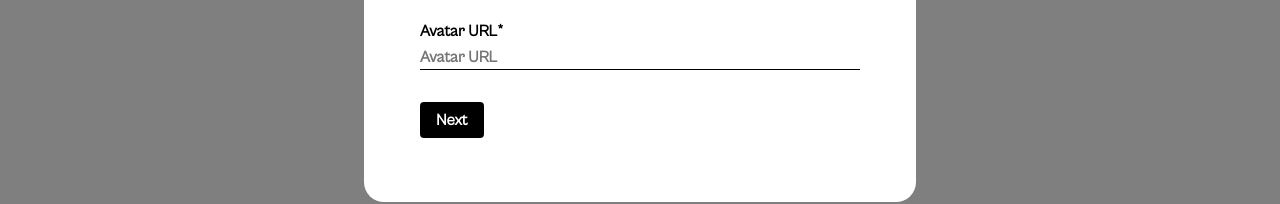
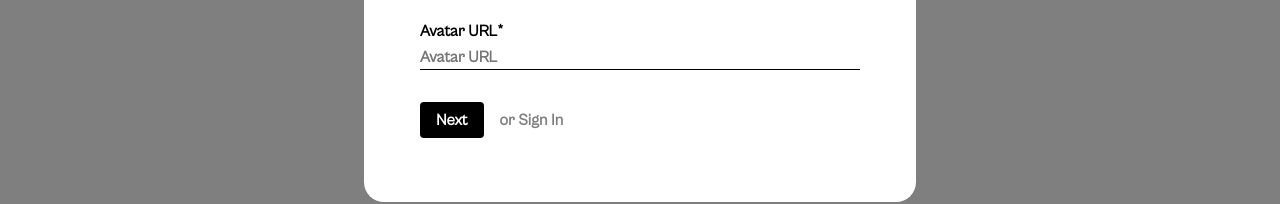
Before and after one commit to eaakre/se_project_react, a React (Create React App) app: page / in a window 1280 px wide. Both pictures are taken after a click on the button "Sign Up". Shown: the part 448-652 px from the top of the page. Built offline with nearby package versions, Linux system fonts and the light colour scheme; no server answers; data requests are answered from the project's data file.

Commit message:
Add modal links and userContext

```diff
--- a/src/components/App/App.js
+++ b/src/components/App/App.js
@@ -3,7 +3,7 @@ import Header from "../Header/Header";
 import Main from "../Main/Main";
 import Footer from "../Footer/Footer";
 import { useEffect, useState } from "react";
-import { useHistory } from "react-router-dom/cjs/react-router-dom.min";
+import { useHistory } from "react-router-dom/cjs/react-router-dom";
 import ItemModal from "../ItemModal/ItemModal";
 import Profile from "../Profile/Profile";
 import {
@@ -30,7 +30,7 @@ import EditProfileModal from "../EditProfileModal/EditProfileModal";
 function App() {
   const [activeModal, setActiveModal] = useState("");
   const [loggedIn, setLoggedIn] = useState(false);
-  const [userData, setUserData] = useState(null);
+  const [userData, setUserData] = useState({});
   const [selectedCard, setSelectedCard] = useState({});
   const [temp, setTemp] = useState(0);
   const [city, setCity] = useState("");
@@ -92,8 +92,7 @@ function App() {
   const handleSignOut = () => {
     localStorage.removeItem("jwt");
     setLoggedIn(false);
-    setUserData(null);
-    history.push("/");
+    setUserData({});
   };
 
   const checkToken = () => {
@@ -112,7 +111,6 @@ function App() {
           avatar: userData.data.avatar,
           _id: userData.data._id,
         });
-        history.push("/profile");
       }
     });
   };
@@ -143,8 +141,6 @@ function App() {
 
   const handleCardLike = (id, isLiked) => {
     const token = localStorage.getItem("jwt");
-    console.log(id);
-    console.log(isLiked);
     // Check if this card is now liked
     !isLiked
       ? // if so, send a request to add the user's id to the card's likes array
@@ -153,7 +149,7 @@ function App() {
           .addCardLike(id, token)
           .then((updatedCard) => {
             setClothingItems((cards) =>
-              cards.map((c) => (c._id === id ? updatedCard : c))
+              cards.map((c) => (c._id === id ? updatedCard.data : c))
             );
           })
           .catch((err) => console.log(err))
@@ -163,7 +159,7 @@ function App() {
           .removeCardLike(id, token)
           .then((updatedCard) => {
             setClothingItems((cards) =>
-              cards.map((c) => (c._id === id ? updatedCard : c))
+              cards.map((c) => (c._id === id ? updatedCard.data : c))
             );
           })
           .catch((err) => console.log(err));
@@ -259,16 +255,21 @@ function App() {
               selectedCard={selectedCard}
               onClose={handleCloseModal}
               onDeleteItem={onDeleteItem}
+              onSignupModal={handleSignupModal}
             />
           )}
           {activeModal === "signup" && (
             <RegisterModal
               onClose={handleCloseModal}
               handleRegister={handleRegister}
+              onSigninModal={handleSigninModal}
             />
           )}
           {activeModal === "signin" && (
-            <LoginModal onClose={handleCloseModal} />
+            <LoginModal
+              onClose={handleCloseModal}
+              onSignupModal={handleSignupModal}
+            />
           )}
           {activeModal === "profile" && (
             <EditProfileModal
--- a/src/components/Header/Header.js
+++ b/src/components/Header/Header.js
@@ -13,11 +13,11 @@ const currentDate = new Date().toLocaleString("default", {
 
 const Header = ({ location, onCreateModal, onSignupModal, onSigninModal }) => {
   const currentUser = React.useContext(CurrentUserContext);
-  // const userAvatar = `${
-  //   !currentUser
-  //     ? "https://pngimg.com/uploads/letter_e/letter_e_PNG2.png"
-  //     : currentUser.userData.avatar
-  // }`;
+  const userAvatar = `${
+    !currentUser.userData.avatar
+      ? "https://pngimg.com/uploads/letter_e/letter_e_PNG2.png"
+      : currentUser.userData.avatar
+  }`;
 
   return (
     <header className="header">
@@ -47,12 +47,12 @@ const Header = ({ location, onCreateModal, onSignupModal, onSigninModal }) => {
             </NavLink>
             <NavLink to="/profile">
               <div>
-                <img src={avatarLogo} alt="avatar-logo" />
-                {/* <img
+                {/* <img src={avatarLogo} alt="avatar-logo" /> */}
+                <img
                   src={userAvatar}
                   alt="avatar-logo"
                   className="header__avatar"
-                /> */}
+                />
               </div>
             </NavLink>{" "}
           </>
--- a/src/components/ItemCard/ItemCard.css
+++ b/src/components/ItemCard/ItemCard.css
@@ -30,7 +30,7 @@
   margin-right: 10px;
 }
 
-.card__like {
+.card__like-button {
   line-height: 20px;
   display: flex;
   align-items: center;
@@ -38,6 +38,10 @@
   background-color: transparent;
 }
 
-.card__liked {
+.card__like-button_liked {
   fill: rgb(0, 0, 0);
 }
+
+.card__like-button_disliked {
+  fill: transparent;
+}
--- a/src/components/ItemCard/ItemCard.js
+++ b/src/components/ItemCard/ItemCard.js
@@ -5,10 +5,9 @@ import { CurrentUserContext } from "../CurrentUserContext/CurrentUserContext";
 const ItemCard = ({ item, onSelectCard, onCardLike }) => {
   const currentUser = useContext(CurrentUserContext);
   const isLiked = item.likes.some((id) => id === currentUser.userData._id);
-  const itemLikeButtonClassName = `
-  ${isLiked ? "card__likes card__liked" : "card__likes"}`;
-  // console.log(item._id);
-  // console.log(isLiked);
+  const itemLikeButtonClassName = `card__like-button ${
+    isLiked ? "card__like-button_liked" : "card__like-button_disliked"
+  }`;
 
   return (
     <div>
@@ -21,8 +20,9 @@ const ItemCard = ({ item, onSelectCard, onCardLike }) => {
         />
         <div className="card__info">
           <div className="card__name">{item.name}</div>
+          {currentUser.loggedIn && (
             <button
-            className="card__like"
+              className="card__like-button"
               onClick={() => onCardLike(item._id, isLiked)}
             >
               <svg
@@ -41,6 +41,7 @@ const ItemCard = ({ item, onSelectCard, onCardLike }) => {
                 />
               </svg>
             </button>
+          )}
         </div>
       </div>
     </div>
--- a/src/components/LoginModal/LoginModal.js
+++ b/src/components/LoginModal/LoginModal.js
@@ -3,7 +3,7 @@ import ModalWithForm from "../ModalWithForm/ModalWithForm";
 import { useHistory } from "react-router-dom/cjs/react-router-dom";
 import { CurrentUserContext } from "../CurrentUserContext/CurrentUserContext";
 
-const LoginModal = ({ onClose, isOpen }) => {
+const LoginModal = ({ onClose, isOpen, onSignupModal }) => {
   const [email, setEmail] = useState("");
   const [password, setPassword] = useState("");
   const [message, setMessage] = useState("");
@@ -25,7 +25,6 @@ const LoginModal = ({ onClose, isOpen }) => {
       .handleLogin(email, password)
       .then(() => {
         resetForm();
-        history.push("/profile");
       })
       .catch((err) => {
         setMessage(err.message || "Something went wrong.");
@@ -40,6 +39,9 @@ const LoginModal = ({ onClose, isOpen }) => {
       onClose={onClose}
       isOpen={isOpen}
       onSubmit={handleSubmit}
+      altLink={true}
+      altLinkHandler={onSignupModal}
+      altLinkText="or Sign Up"
     >
       <label className="modal__label">
         Email
@@ -57,7 +59,7 @@ const LoginModal = ({ onClose, isOpen }) => {
       <label className="modal__label">
         Password
         <input
-          type="text"
+          type="password"
           className="modal__input"
           name="password"
           value={password}
--- a/src/components/Main/Main.js
+++ b/src/components/Main/Main.js
@@ -30,7 +30,7 @@ const Main = ({ weatherTemp, clothingItems, onSelectCard, onCardLike }) => {
   const weatherType = getWeatherType();
 
   const filteredCards = clothingItems.filter((item) => {
-    return item.weather.toLowerCase() === weatherType;
+    return item.weather === weatherType;
   });
 
   return (
--- a/src/components/ModalWithForm/ModalWithForm.css
+++ b/src/components/ModalWithForm/ModalWithForm.css
@@ -92,7 +92,27 @@
   line-height: 20px;
   cursor: pointer;
 }
+.modal__submit-wrapper {
+  display: flex;
+  align-items: center;
+}
 
 .modal__submit:hover {
   background: rgba(0, 0, 0, 0.3);
 }
+.modal__link {
+  border: none;
+  background-color: transparent;
+  cursor: pointer;
+  color: rgba(0, 0, 0, 0.5);
+  font-family: "Cabinet Grotesk";
+  font-size: 16px;
+  font-style: normal;
+  font-weight: 700;
+  line-height: 20px; /* 125% */
+  display: flex;
+  padding: 8px 16px;
+  justify-content: center;
+  align-items: center;
+  margin: 32px 0 8px;
+}
--- a/src/components/ModalWithForm/ModalWithForm.js
+++ b/src/components/ModalWithForm/ModalWithForm.js
@@ -9,7 +9,9 @@ const ModalWithForm = ({
   name,
   isOpen,
   onSubmit,
-  linkText,
+  altLink,
+  altLinkHandler,
+  altLinkText,
 }) => {
   return (
     <div className={`modal modal_type_${name}`}>
@@ -20,16 +22,20 @@ const ModalWithForm = ({
         <h3 className="modal__title">{title}</h3>
         <form className="modal__form" onSubmit={onSubmit}>
           {children}
-          <button type="submit" className="modal__submit">
-            {buttonText}
-          </button>
-          {/* <button
-            type="link"
-            className="sidebar__button"
-            onClick={onEditProfileModal}
-          >
-            {linkText}
-          </button> */}
+          <div className="modal__submit-wrapper">
+            <button type="submit" className="modal__submit">
+              {buttonText}
+            </button>
+            {altLink && (
+              <button
+                type="button"
+                className="modal__link"
+                onClick={altLinkHandler}
+              >
+                {altLinkText}
+              </button>
+            )}
+          </div>
         </form>
       </div>
     </div>
--- a/src/components/RegisterModal/RegisterModal.js
+++ b/src/components/RegisterModal/RegisterModal.js
@@ -2,7 +2,7 @@ import React, { useState } from "react";
 import ModalWithForm from "../ModalWithForm/ModalWithForm";
 import { useHistory, withRouter } from "react-router-dom/cjs/react-router-dom";
 
-const RegisterModal = ({ onClose, isOpen, handleRegister }) => {
+const RegisterModal = ({ onClose, isOpen, handleRegister, onSigninModal }) => {
   const [email, setEmail] = useState("");
   const [password, setPassword] = useState("");
   const [name, setName] = useState("");
@@ -15,7 +15,6 @@ const RegisterModal = ({ onClose, isOpen, handleRegister }) => {
     handleRegister(name, avatar, email, password)
       .then(() => {
         setMessage("");
-        history.push("/profile");
       })
       .catch((err) => {
         setMessage(err.message || "Something went wrong");
@@ -30,6 +29,9 @@ const RegisterModal = ({ onClose, isOpen, handleRegister }) => {
       onClose={onClose}
       isOpen={isOpen}
       onSubmit={handleSubmit}
+      altLink={true}
+      altLinkHandler={onSigninModal}
+      altLinkText="or Sign In"
     >
       <label className="modal__label">
         Email*
--- a/src/components/Sidebar/Sidebar.css
+++ b/src/components/Sidebar/Sidebar.css
@@ -10,6 +10,11 @@
 
 .sidebar__logo {
   margin-right: 16px;
+  height: 40px;
+  width: 40px;
+  border-radius: 50%;
+  border-radius: 40px;
+  border: 1px solid rgba(0, 0, 0, 0.5);
 }
 
 .sidebar__name {
--- a/src/components/Sidebar/Sidebar.js
+++ b/src/components/Sidebar/Sidebar.js
@@ -2,10 +2,15 @@ import avatarLogo from "../../images/avatar.svg";
 import "./Sidebar.css";
 
 const Sidebar = ({ user, onSignOut, onEditProfileModal }) => {
+  const userAvatar = `${
+    !user.avatar
+      ? "https://pngimg.com/uploads/letter_e/letter_e_PNG2.png"
+      : user.avatar
+  }`;
   return (
     <div className="sidebar">
       <div className="sidebar__avatar-logo">
-        <img src={avatarLogo} alt="profile avatar" className="sidebar__logo" />
+        <img src={userAvatar} alt="profile avatar" className="sidebar__logo" />
         <div className="sidebar__name">{user.name}</div>
       </div>
       <div className="sidebar__user-actions">
```
Lines whose indentation alone changed are shown as unchanged.
